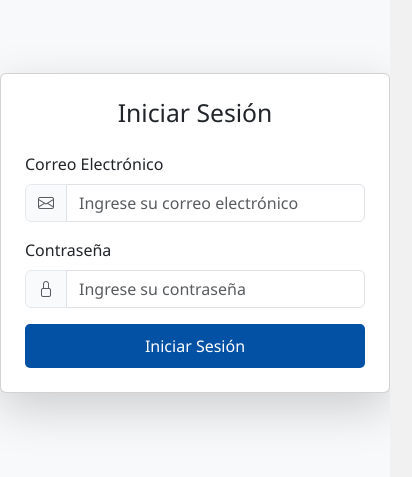
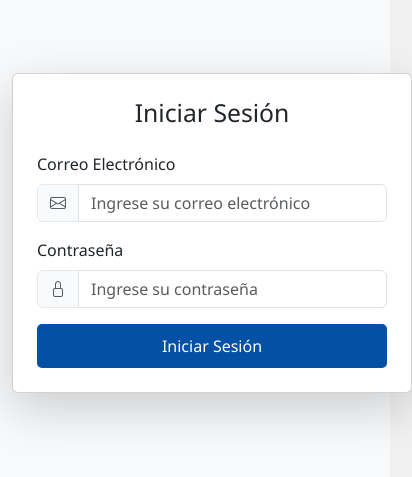
Before and after one commit to SamsPacheco/Kodigo-Api, a React (Vite) app: page /login in a window 390 px wide. Shown: the part 189-666 px from the top of the page, 412 px wide, since content can reach past the window. Built offline with nearby package versions, Linux system fonts and the light colour scheme.

Commit message:
Login responsive

```diff
--- a/src/pages/Login.jsx
+++ b/src/pages/Login.jsx
@@ -39,6 +39,9 @@ export const Login = () => {
 
 	return (
 		<section className="d-flex align-items-center justify-content-center vh-100 bg-light">
+			<div className="container">
+				<div className="row justify-content-center">
+					<div className="col-12 col-sm-8 col-md-6 col-lg-6">
 						<div className="card shadow-lg p-4" style={{ width: "400px" }}>
 							<h2 className="text-center mb-4">Iniciar Sesión</h2>
 							<form onSubmit={handleLogin}>
@@ -77,12 +80,17 @@ export const Login = () => {
 										required
 									/>
 								</div>
-					{error && <div className="alert alert-danger py-2">{error}</div>}
+								{error && (
+									<div className="alert alert-danger py-2">{error}</div>
+								)}
 								<BtnLogin type="submit" className="btn btn-primary w-100">
 									Iniciar Sesión
 								</BtnLogin>
 							</form>
 						</div>
+					</div>
+				</div>
+			</div>
 		</section>
 	);
 };
```
Lines whose indentation alone changed are shown as unchanged.
